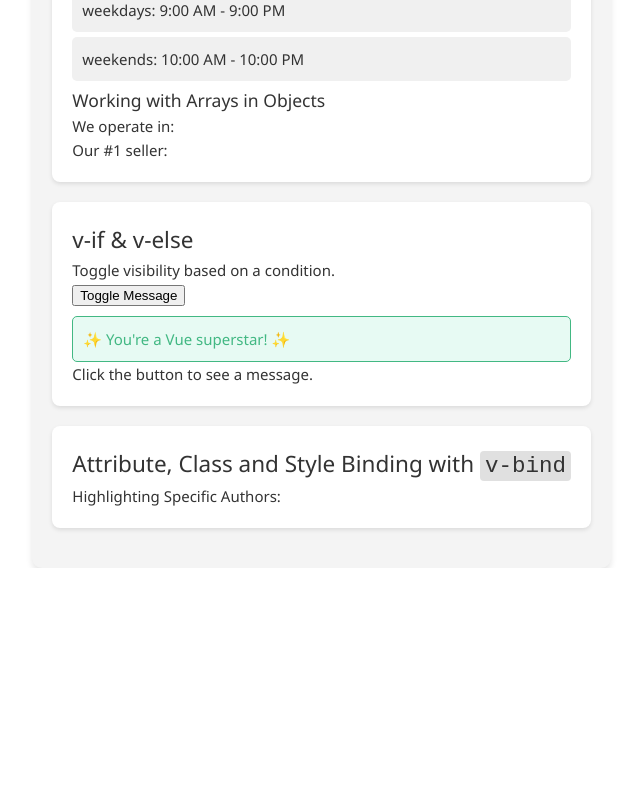
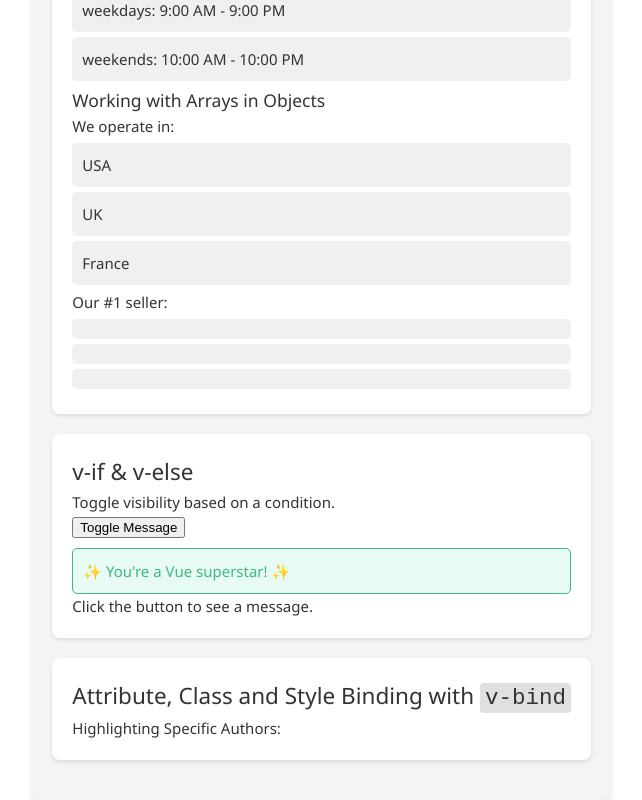
Before and after one commit to DT0324/5132W2, a Vue app: page / in a window 1280 px wide. Shown: the part 1468-2268 px from the top of the page, without its empty margins (29-671 px from the left). Before the commit the page ends 2036 px from the top, so only its background shows below. Built offline with nearby package versions, Linux system fonts and the light colour scheme.

Commit message:
feat: add display of bookstore countries and top sellers in JSON component

```diff
--- a/src/components/JSON.vue
+++ b/src/components/JSON.vue
@@ -94,7 +94,17 @@
       <!-- Activity 12: Get the top sellers from the bookstores object. -->
       <!-- TODO: CODE TO GET TOP SELLERS HERE -->
       <p>We operate in:</p>
+      <ul>
+        <li v-for="country in bookstores.countries" :key="country">
+          {{ country }}
+        </li>
+      </ul>
       <p>Our #1 seller:</p>
+      <ul>
+        <li v-for="book in bookstores.topSellers" :key="book.title">
+          {{ book.title }}
+        </li>
+      </ul>
     </section>
 
     <section class="lab-section">
```
